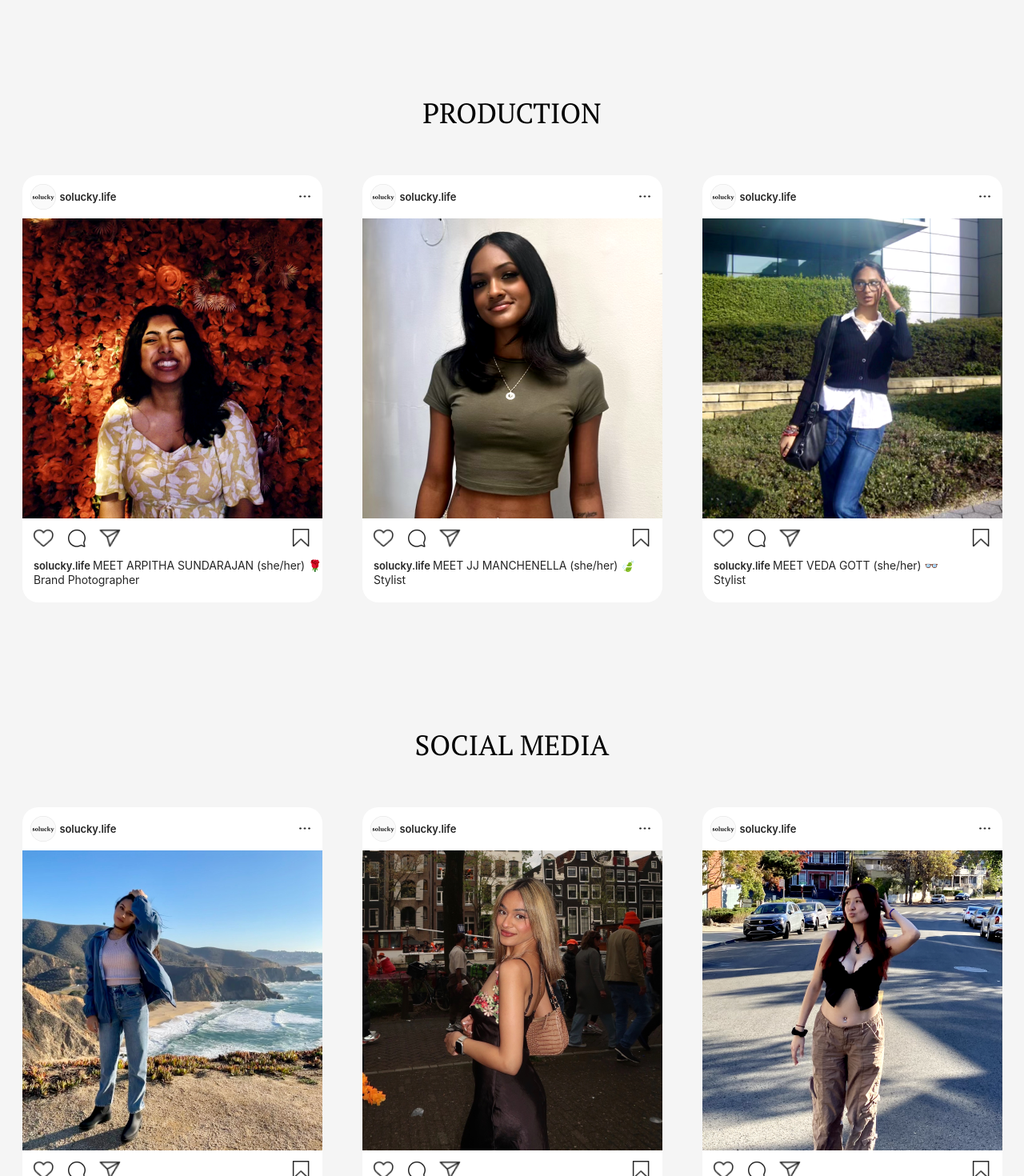
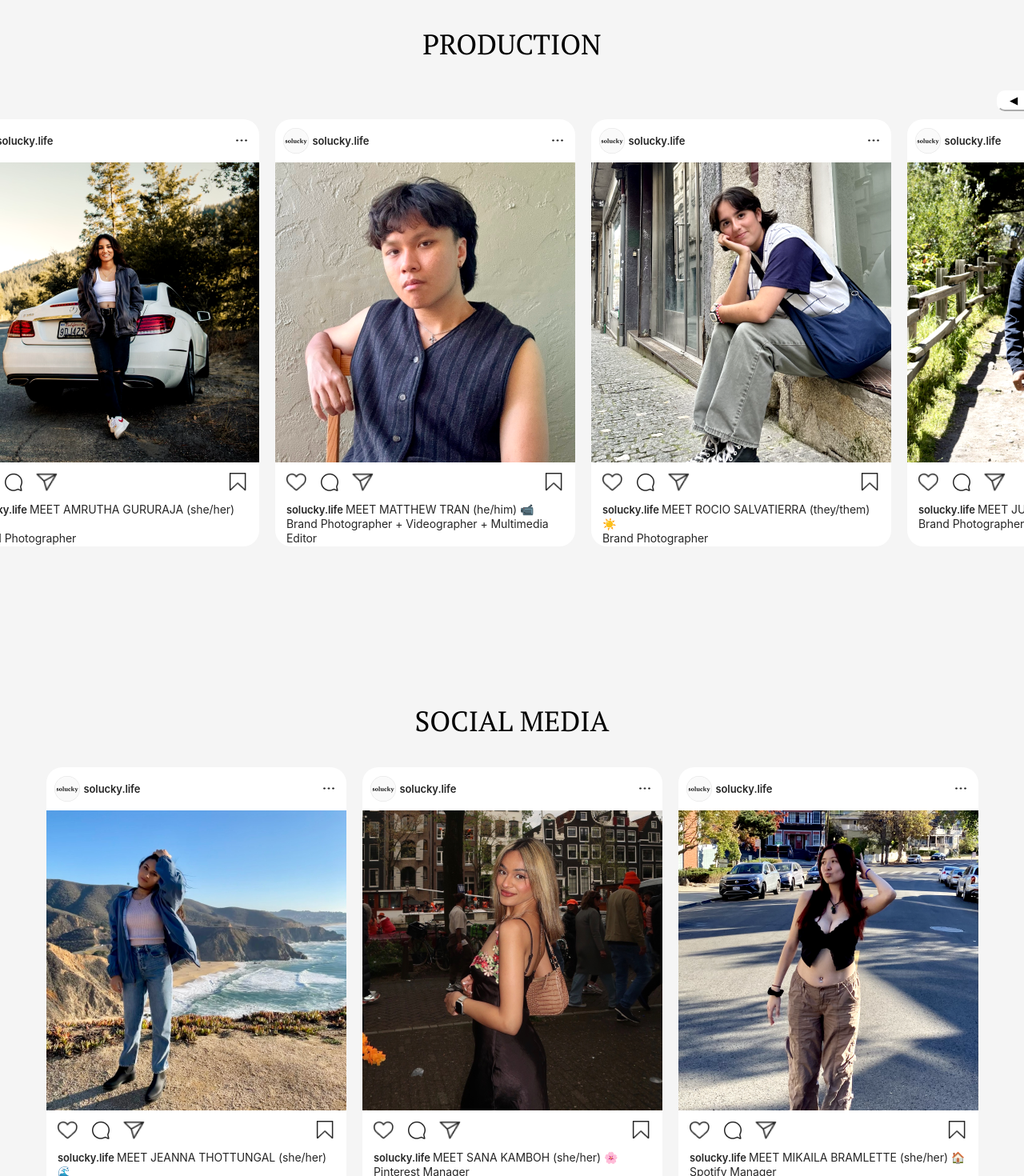
Before and after one commit to shaynatrivedi/solucky, a React (Create React App) app in the folder solucky-react-app/: page /team in a window 1280 px wide. Shown: the part 2120-3590 px from the top of the page at 80% size. Built offline with nearby package versions, Linux system fonts and the light colour scheme; a web font is replaced by a local one.

Commit message:
add horizontal scroll to each section

```diff
--- a/solucky-react-app/src/components/Team.css
+++ b/solucky-react-app/src/components/Team.css
@@ -178,6 +178,7 @@ a{
     border-radius: 20px;
     display: flex;
     flex-direction: column;
+    flex-shrink: 0;
 }
 
 .post-image{
@@ -248,18 +249,22 @@ a{
 
 .horizontal-scroll-section {
     display: flex;
-    gap: 50px; /* Space between post-divs */
+    gap: 20px; /* Space between cards */
     overflow-x: auto; /* Enable horizontal scrolling */
-    overflow-y: hidden;
-    white-space: nowrap; /* Prevent line breaks for child elements */
-    padding: 20px;
-    scroll-behavior: smooth; /* Smooth scrolling */
-    max-width: 100%; /* Restrict width to prevent overflow */
-    box-sizing: border-box; /* Include padding in width calculations */
+    padding: 10px;
+    scroll-behavior: smooth;
+    width:1383px;
+    margin: 0 auto; /* Center horizontally */
+}
+
+.horizontal-scroll-section-noscroll{
+    display: flex;
+    gap:20px;
+    justify-content: center;
 }
 
 .horizontal-scroll-section::-webkit-scrollbar {
-    height: 10px; /* Customize scrollbar height */
+    display: none; /* hides scrollbar */
 }
 
 .horizontal-scroll-section::-webkit-scrollbar-thumb {
@@ -290,17 +295,43 @@ a{
 }
 
 .production{
-    margin-top: 100px;
+    margin-bottom: 100px;
 }
 
 .social-media{
-    margin-top: 100px;
+    margin-bottom: 100px;
 }
 
 .magazine-publishing{
-    margin-top: 100px;
+    margin-bottom: 100px;
 }
 
 .aesthetic-photographers{
-    margin-top: 100px;
+    margin-bottom: 100px;
 }
+
+.scroll-buttons{
+    display: flex;
+    flex-direction: row;
+    justify-content: flex-end;
+    gap: 10px;
+}
+
+.team-category {
+    margin-bottom: 50px;
+}
+
+.category-title {
+font-size: 24px;
+font-weight: bold;
+margin-bottom: 10px;
+text-align: center;
+}
+
+.scroll-left,
+.scroll-right {
+    height:26px;
+    width:43px;
+    border-radius: 10px 5px 5px 10px;
+    background: #FFF;
+}
--- a/solucky-react-app/src/components/Team.jsx
+++ b/solucky-react-app/src/components/Team.jsx
@@ -362,10 +362,13 @@ const Team = () =>{
                         </div>
                     </div>
 
-                    <div className="production">
-                        <h3 className="team-position-title">Production</h3>
-                        <div className="horizontal-scroll-section">
-
+                    <div className="team-category">
+                            <h3 className="team-position-title">Production</h3>
+                            <div className="scroll-buttons">
+                                <button className="scroll-left" onClick={() => scrollLeft('production')}>◀</button>
+                                <button className="scroll-right" onClick={() => scrollRight('production')}>▶</button>
+                            </div>
+                            <div className="horizontal-scroll-section production">
                             <div className="post-div">
                                 <div className="post-header">
                                     <div className="post-left-group">
@@ -781,14 +784,12 @@ const Team = () =>{
 
                                 </div>
                             </div>
-
-
                         </div>
                     </div>
 
                     <div className="social-media">
                         <h3 className="team-position-title">Social media</h3>
-                        <div className="horizontal-scroll-section">
+                        <div className="horizontal-scroll-section-noscroll">
 
                             <div className="post-div">
                                 <div className="post-header">
@@ -889,10 +890,13 @@ const Team = () =>{
                         </div>
                     </div>
 
-                    <div className="magazine-publishing">
-                        <h3 className="team-position-title">Magazine Publishing</h3>
-                        <div className="horizontal-scroll-section">
-
+                    <div className="team-category">
+                            <h3 className="team-position-title">Magazine Publishing</h3>
+                            <div className="scroll-buttons">
+                                <button className="scroll-left" onClick={() => scrollLeft('magazine-publishing')}>◀</button>
+                                <button className="scroll-right" onClick={() => scrollRight('magazine-publishing')}>▶</button>
+                            </div>
+                            <div className="horizontal-scroll-section magazine-publishing">
                             <div className="post-div">
                                 <div className="post-header">
                                     <div className="post-left-group">
@@ -1184,9 +1188,13 @@ const Team = () =>{
                         </div>
                     </div>
 
-                    <div className="aesthetic-photographers">
-                        <h3 className="team-position-title">Aesthetic photographers</h3>
-                        <div className="horizontal-scroll-section">
+                    <div className="team-category">
+                            <h3 className="team-position-title">Aesthetic Photographers</h3>
+                            <div className="scroll-buttons">
+                                <button className="scroll-left" onClick={() => scrollLeft('aesthetic-photographers')}>◀</button>
+                                <button className="scroll-right" onClick={() => scrollRight('aesthetic-photographers')}>▶</button>
+                            </div>
+                            <div className="horizontal-scroll-section aesthetic-photographers">
 
                             <div className="post-div">
                                 <div className="post-header">
```
